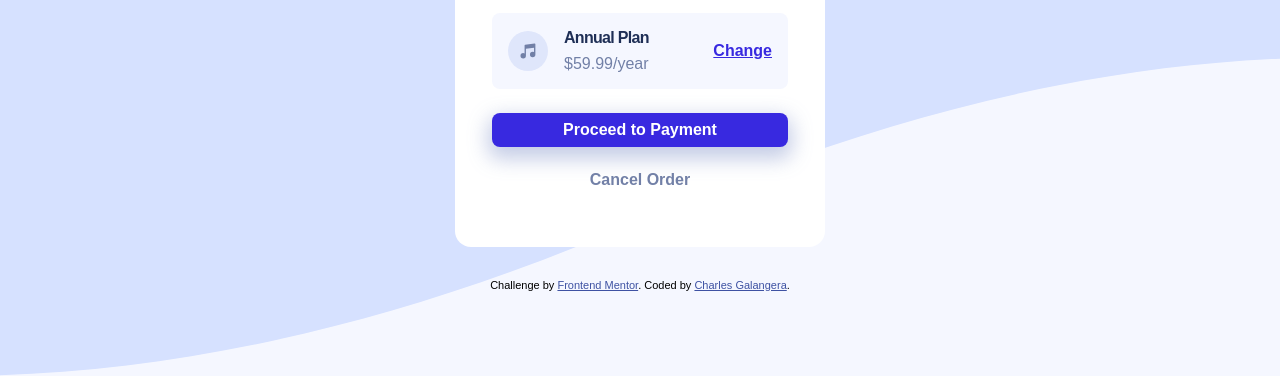
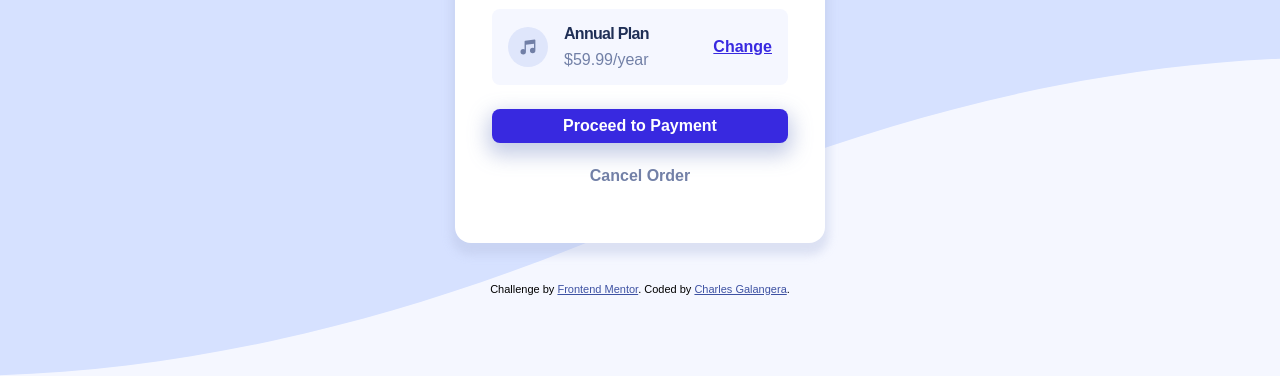
Before and after one commit to galangeracharles17/CG-order-summary-component-main, a plain HTML site: page index.html in a window 1280 px wide. Shown: the part 424-800 px from the top of the page. Drawn offline with Linux system fonts and the light colour scheme.

Commit message:
Final Update
Final update on my html

```diff
--- a/index.html
+++ b/index.html
@@ -9,17 +9,6 @@
   <link rel="icon" type="image/png" sizes="32x32" href="./images/favicon-32x32.png">
   <link rel="stylesheet" href="./main.css">
   <title>Frontend Mentor | Order summary card</title>
-
-  <style>
-    .attribution {
-      font-size: 11px;
-      text-align: center;
-    }
-
-    .attribution a {
-      color: hsl(228, 45%, 44%);
-    }
-  </style>
 </head>
 
 <body>
@@ -43,12 +32,12 @@
       <a href="#top">Change</a>
     </section>
 
-    <button class="main-card__button">Proceed to Payment</button>
+    <button href="#top" class="main-card__button">Proceed to Payment</button>
     <a href="#top">Cancel Order</a>
   </main>
 
   <footer>
-    <div class="attribution" style="margin-top: 32px;">
+    <div class="attribution">
       Challenge by <a href="https://www.frontendmentor.io?ref=challenge" target="_blank">Frontend Mentor</a>.
       Coded by <a href="#">Charles Galangera</a>.
     </div>
--- a/main.css
+++ b/main.css
@@ -41,6 +41,7 @@ body {
     text-align: center;
     background-color: white;
     border-radius: 16px;
+    box-shadow: 0px 8px 8px 4px rgba(183, 193, 224, 0.4);
 }
 
 .main-card__image {
@@ -153,6 +154,17 @@ body {
     color: var(--Dark-blue);
 }
 
+
+.attribution {
+    font-size: 11px;
+    text-align: center;
+    margin-top: 40px;
+  }
+
+  .attribution a {
+    color: hsl(228, 45%, 44%);
+  }
+
 @media (max-width:375px) {
     body {
         background-image: url('./images/pattern-background-mobile.svg');
```
